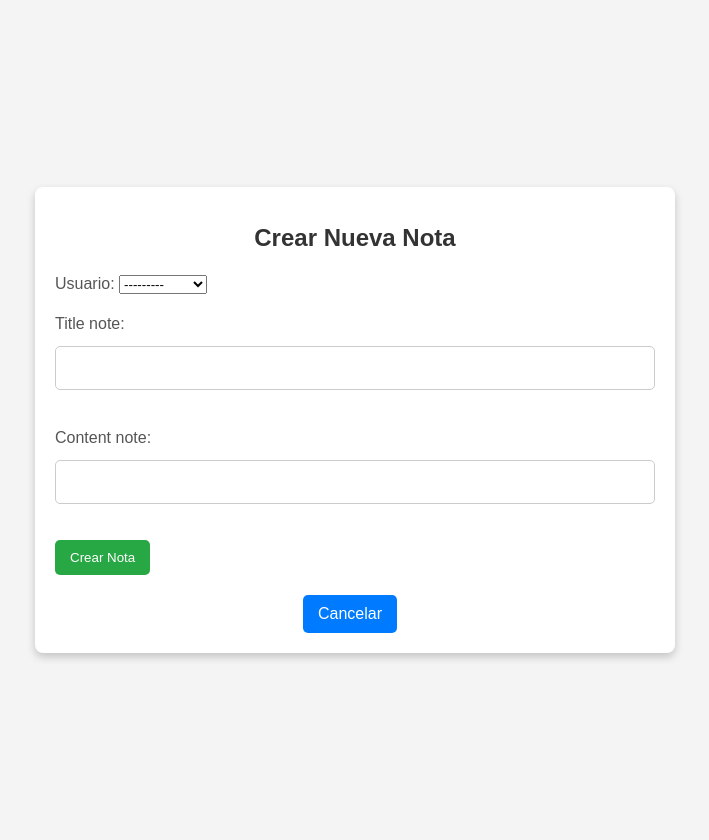
After one commit to UrieelM/Django1sTime, a Django app: page /notes/new/ in a window 1280 px wide. The commit adds this page. Shown: the whole page, without its empty margins (285-994 px from the left). Run offline with Django 5.2, Linux system fonts and the light colour scheme; data comes from the database, SQL or seed files in the repository; both versions use the stored data as it was after the commit.

Commit message:
proyecto casi terminado

```diff
--- /dev/null
+++ b/notes_UrielRonaldoMendozaNuñez/forms.py
@@ -0,0 +1,10 @@
+from django import forms
+from .models import Note
+from django.contrib.auth.models import User
+
+class NoteForm(forms.ModelForm):
+    user = forms.ModelChoiceField(queryset=User.objects.all(), label="Usuario")  # Campo para seleccionar el usuario
+
+    class Meta:
+        model = Note
+        fields = ['user', 'title_note', 'content_note']  # Incluye el campo 'user' en el formulario
--- a/notes_UrielRonaldoMendozaNuñez/models.py
+++ b/notes_UrielRonaldoMendozaNuñez/models.py
@@ -4,7 +4,7 @@ from django.contrib.auth.models import User
 # Create your models here.
 class Note(models.Model):
     user = models.ForeignKey(User, on_delete=models.CASCADE, related_name='notes')
-    title_note = models.CharField(max_length=20)
+    title_note = models.CharField(max_length=50)
     content_note = models.CharField(max_length=500)
     creation_date_note = models.DateTimeField("Fecha de creación de la nota", auto_now_add=True)
 
--- /dev/null
+++ b/notes_UrielRonaldoMendozaNuñez/templates/notes_UrielRonaldoMendozaNuñez/edit_MendozaNuñez.html
@@ -0,0 +1,121 @@
+<link rel="stylesheet" href="https://cdnjs.cloudflare.com/ajax/libs/font-awesome/6.0.0-beta3/css/all.min.css">
+<style>
+    body {
+        font-family: Arial, sans-serif;
+        background-color: #f4f4f4;
+        margin: 0;
+        padding: 20px;
+        display: flex;
+        justify-content: center; /* Centra horizontalmente */
+        align-items: center; /* Centra verticalmente */
+        height: 100vh; /* Ocupa toda la altura de la ventana */
+    }
+    .container {
+        max-width: 600px;
+        width: 100%; /* Hace que el contenedor ocupe el 100% de su padre */
+        background: white;
+        border-radius: 8px;
+        box-shadow: 0 4px 8px rgba(0, 0, 0, 0.2);
+        padding: 20px;
+    }
+    h1 {
+        font-size: 24px;
+        color: #333;
+        margin-bottom: 20px;
+        text-align: center; /* Centra el texto del encabezado */
+    }
+    p {
+        font-size: 16px;
+        color: #555;
+        line-height: 1.5;
+    }
+    .creation-date, .user-note {
+        font-size: 14px;
+        color: #555;
+        margin-top: 10px;
+    }
+    .button-container {
+        margin-top: 20px;
+        display: flex; /* Flex para los botones */
+        justify-content: center; /* Centra los botones */
+    }
+    .confirm-button, .cancel-button, .submit-button {
+        padding: 10px 15px;
+        border: none;
+        border-radius: 5px;
+        text-decoration: none;
+        transition: background-color 0.3s;
+        cursor: pointer;
+    }
+    .confirm-button {
+        background-color: #dc3545; /* Red */
+        color: white;
+    }
+    .confirm-button:hover {
+        background-color: #c82333;
+    }
+    .cancel-button {
+        background-color: #007bff; /* Blue */
+        color: white;
+        margin-right: 10px; /* Espaciado entre botones */
+    }
+    .cancel-button:hover {
+        background-color: #0056b3;
+    }
+    .submit-button {
+        background-color: #28a745; /* Green */
+        color: white;
+    }
+    .submit-button:hover {
+        background-color: #218838;
+    }
+    /* Estilo para inputs y textareas */
+    input[type="text"],
+    input[type="email"],
+    input[type="password"],
+    textarea {
+        width: 100%; /* Ancho completo */
+        padding: 12px; /* Relleno interno */
+        border: 1px solid #ccc; /* Borde gris claro */
+        border-radius: 5px; /* Bordes redondeados */
+        margin-top: 10px; /* Espacio arriba */
+        margin-bottom: 20px; /* Espacio abajo */
+        font-size: 16px; /* Tamaño de texto */
+        transition: border-color 0.3s;
+    }
+    /* Efecto en focus */
+    input[type="text"]:focus,
+    input[type="email"]:focus,
+    input[type="password"]:focus,
+    textarea:focus {
+        border-color: #007bff; /* Color del borde en focus */
+        outline: none; /* Quitar el outline por defecto */
+    }
+    /* Estilo específico para textarea */
+    textarea {
+        height: 200px; /* Altura específica aumentada */
+        resize: none; /* Deshabilitar redimensionamiento */
+    }
+</style>
+</head>
+<body>
+<div class="container">
+<h1>{% if note %} Editar Nota {% else %} Crear Nueva Nota {% endif %}</h1>
+
+{% if note %}
+    <p class="user-note"><strong>Nota de Usuario:</strong> {{ note.user.username }}</p>
+    <p class="creation-date"><strong>Fecha de creación:</strong> {{ note.creation_date_note }}</p>
+{% endif %}
+
+<form method="POST">
+    {% csrf_token %}
+    {{ form.as_p }}  <!-- Muestra el formulario con todos los campos, incluido el de usuario -->
+    <button type="submit" class="submit-button">{% if note %} Confirmar {% else %} Crear Nota {% endif %}</button>
+</form>
+
+<div class="button-container">
+    <a href="{% url 'notes:list' %}" class="cancel-button">Cancelar</a>
+</div>
+</div>
+</body>
+</html>
--- a/notes_UrielRonaldoMendozaNuñez/urls.py
+++ b/notes_UrielRonaldoMendozaNuñez/urls.py
@@ -16,4 +16,7 @@ app_name = "notes"
 urlpatterns = [
     path('', views.list, name='list'),
     path('<int:note_id>/', views.detail, name='detail'),
+    path('new/', views.create, name='create'),
+    path('<int:note_id>/delete/', views.delete, name='delete'),
+    path('<int:note_id>/edit/', views.edit, name='edit'),
 ]
--- a/notes_UrielRonaldoMendozaNuñez/views.py
+++ b/notes_UrielRonaldoMendozaNuñez/views.py
@@ -1,6 +1,7 @@
-from django.shortcuts import render, get_object_or_404
+from django.shortcuts import render, get_object_or_404, redirect
 from django.http import HttpResponse
 from .models import Note
+from .forms import NoteForm
 
 # Create your views here.
 def list (request):
@@ -17,11 +18,41 @@ def detail (request, note_id):
 
     return render(request, "notes_UrielRonaldoMendozaNuñez/detail_MendozaNuñez.html", {"note":note})
 
-def create (request,):
-    return
+def create(request):
+    if request.method == 'POST':
+        form = NoteForm(request.POST)
+        if form.is_valid():
+            form.save()
+            return redirect('notes:list')  # Redirige a la vista que muestra todas las notas
+    else:
+        form = NoteForm()
 
-def edit (request,):
-    return
+    return render(request, 'notes_UrielRonaldoMendozaNuñez/edit_MendozaNuñez.html', {'form': form})
 
-def delete (request,):
-    return
+
+
+def edit(request, note_id):
+    note = get_object_or_404(Note, pk=note_id)
+
+    if request.method == 'POST':
+        form = NoteForm(request.POST, instance=note)
+        if form.is_valid():
+            form.save()
+            return redirect('notes:list')  # Redirige a la lista de notas después de guardar
+    else:
+        form = NoteForm(instance=note)  # Carga la instancia de la nota en el formulario
+
+    return render(request, 'notes_UrielRonaldoMendozaNuñez/edit_MendozaNuñez.html', {'form': form, 'note': note})
+
+
+def delete(request, note_id):
+    # Obtiene la nota por su ID o muestra un error 404 si no se encuentra
+    note = get_object_or_404(Note, pk=note_id)
+
+    # Si la solicitud es POST, elimina la nota
+    if request.method == 'POST':
+        note.delete()
+        return redirect('notes:list')  # Redirige a la lista de notas
+
+    # Si no es una solicitud POST, muestra una confirmación de eliminación
+    return render(request, 'notes_UrielRonaldoMendozaNuñez/edit_MendozaNuñez.html', {'note': note})
```
Also changed, not shown: notes_UrielRonaldoMendozaNuñez/templates/notes_UrielRonaldoMendozaNuñez/detail_MendozaNuñez.html (+6 -9 lines), notes_UrielRonaldoMendozaNuñez/templates/notes_UrielRonaldoMendozaNuñez/list_MendozaNuñez.html (+45 -8 lines), notes_UrielRonaldoMendozaNuñez/tests.py (+20 -1 lines), db.sqlite3, notes_UrielRonaldoMendozaNuñez/templates/notes_UrielRonaldoMendozaNuñez/edit_MendozaNuñe.html (deleted).
